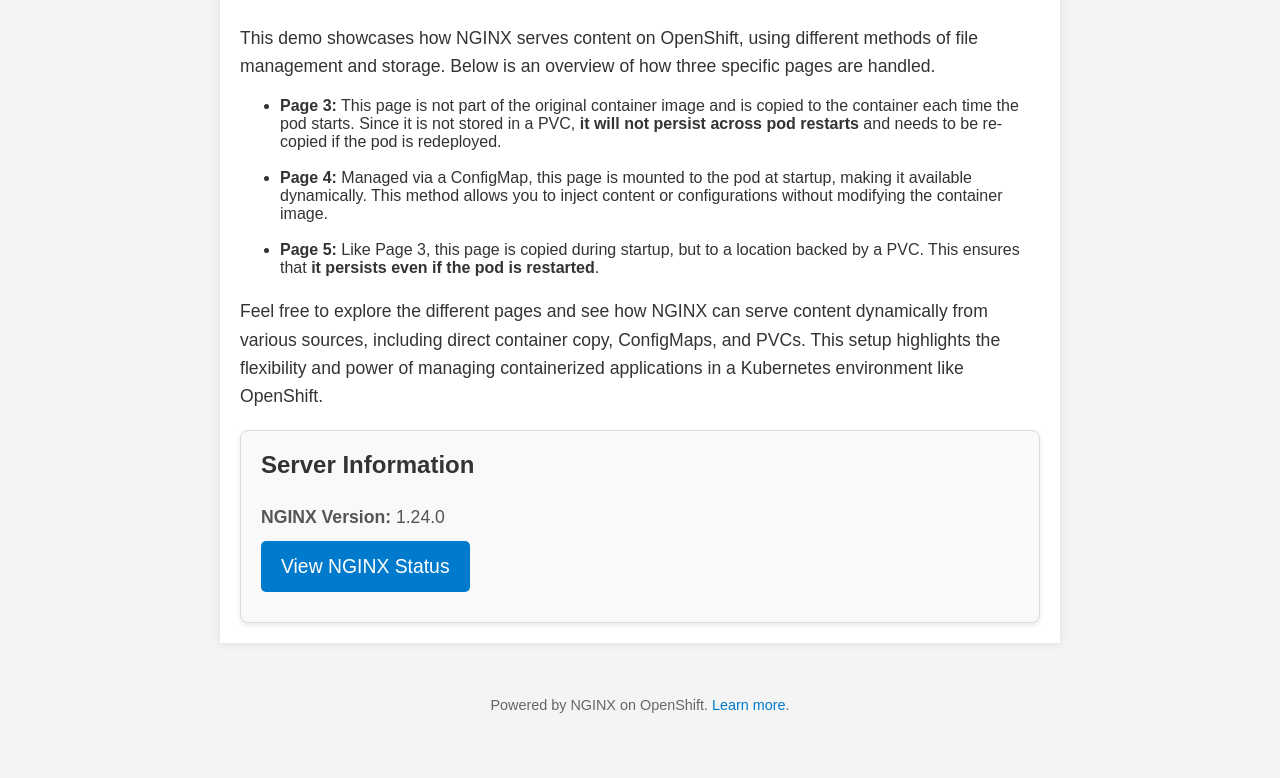
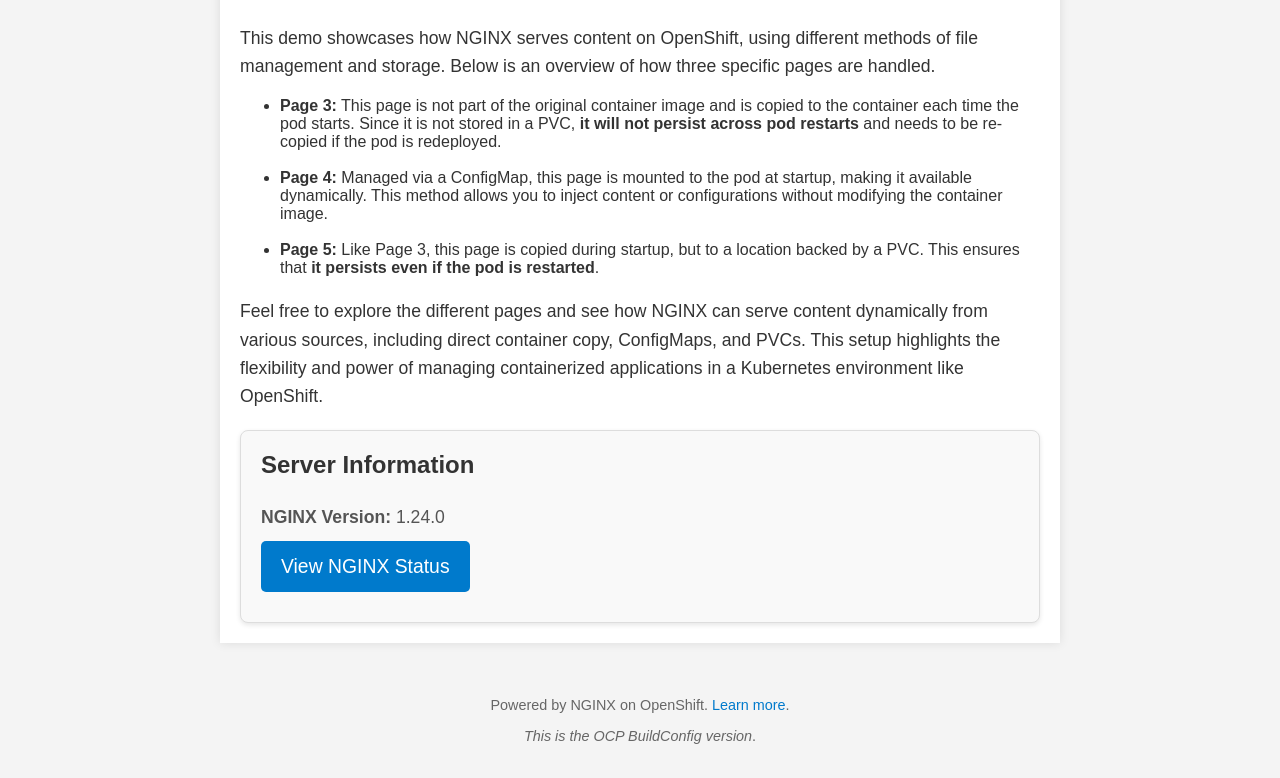
Before and after one commit to alvarolop/nginx-example, a plain HTML site: page app-did-you-know/index.html in a window 1280 px wide. Shown: the part 207-985 px from the top of the page. Before the commit the page ends 955 px from the top, so only its background shows below. Drawn offline with Linux system fonts and the light colour scheme.

Commit message:
🎨 Add an OCP version

```diff
--- a/app-did-you-know/index.html
+++ b/app-did-you-know/index.html
@@ -146,6 +146,7 @@
     </main>
     <footer>
         <p>Powered by NGINX on OpenShift. <a href="https://www.openshift.com/">Learn more</a>.</p>
+        <p><em>This is the OCP BuildConfig version</em>.</p>
     </footer>
 </body>
 </html>
```
